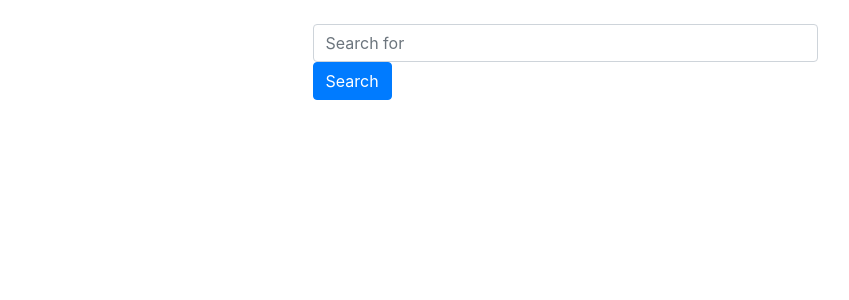
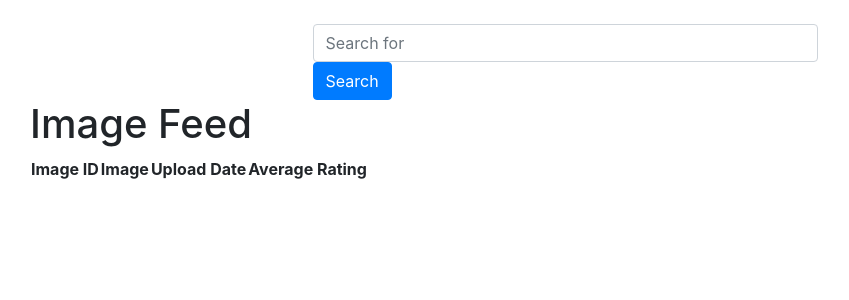
Before and after one commit to ShinyEmeraldGames/WebsiteHMP, a Flask app: page /feed in a window 1280 px wide. Shown: the part 56-356 px from the top of the page, without its empty margins (95-944 px from the left). Run offline with Flask 3, Linux system fonts and the light colour scheme; lists and menus that the app fills with data are empty; some libraries are stand-ins or nearby versions.

Commit message:
union sql injection pretty version

```diff
--- a/reviews/templates/feed.html
+++ b/reviews/templates/feed.html
@@ -10,33 +10,40 @@
                 <form method="GET" action="/feed" class="search-container">
                     <input type="text" name="Search_Button" class="form-control search-input" placeholder="Search for ">
                     <button class="btn btn-primary btn-spacing" type="submit">Search</button>
-
-                    {% if message %}
-                        <div class="alert alert-{{ category }}" role="alert">
-                            {{ message }}
-                        </div>
-                    {% endif %}
                 </form>
             </div>
         </div>
     </div>
 
-    {% for image in images %}
-        <li>
-            <a href="{{ url_for('view_image', image_id=image.id) }}">
-                <img src="{{ image.url }}" alt="Image ID {{ image.id }}" style="max-width: 150px;"/>
-            </a>
-            <!-- This is a comment
-            <div>
-                Average Rating:
-                {% if image.average_rating is not none %}
-                    {{ image.average_rating }}
-                {% else %}
-                    No ratings yet
-                {% endif %}
-            </div> -->
-        </li>
-    {% endfor %}
+    <h1>Image Feed</h1>
+
+    <table class="image-table">
+        <thead>
+            <tr>
+                <th>Image ID</th>
+                <th>Image</th>
+                <th>Upload Date</th>
+                <th>Average Rating</th>
+            </tr>
+        </thead>
+        <tbody>
+            {% for image in images %}
+                <tr>
+                    <td>{{ image.id }}</td>
+                    <td>
+                        <a href="{{ url_for('view_image', image_id=image.id) }}">
+                            <img src="{{ image.url }}" alt="{{ image.image_url }}" />
+                        </a>
+                    </td>
+                    <td>{{ image.upload_date }}</td>
+                    <td>
+                        {{ image.rating}}
+                    </td>
+                </tr>
+            {% endfor %}
+        </tbody>
+    </table>
+
 </ul>
 
 {% endblock %}
```
